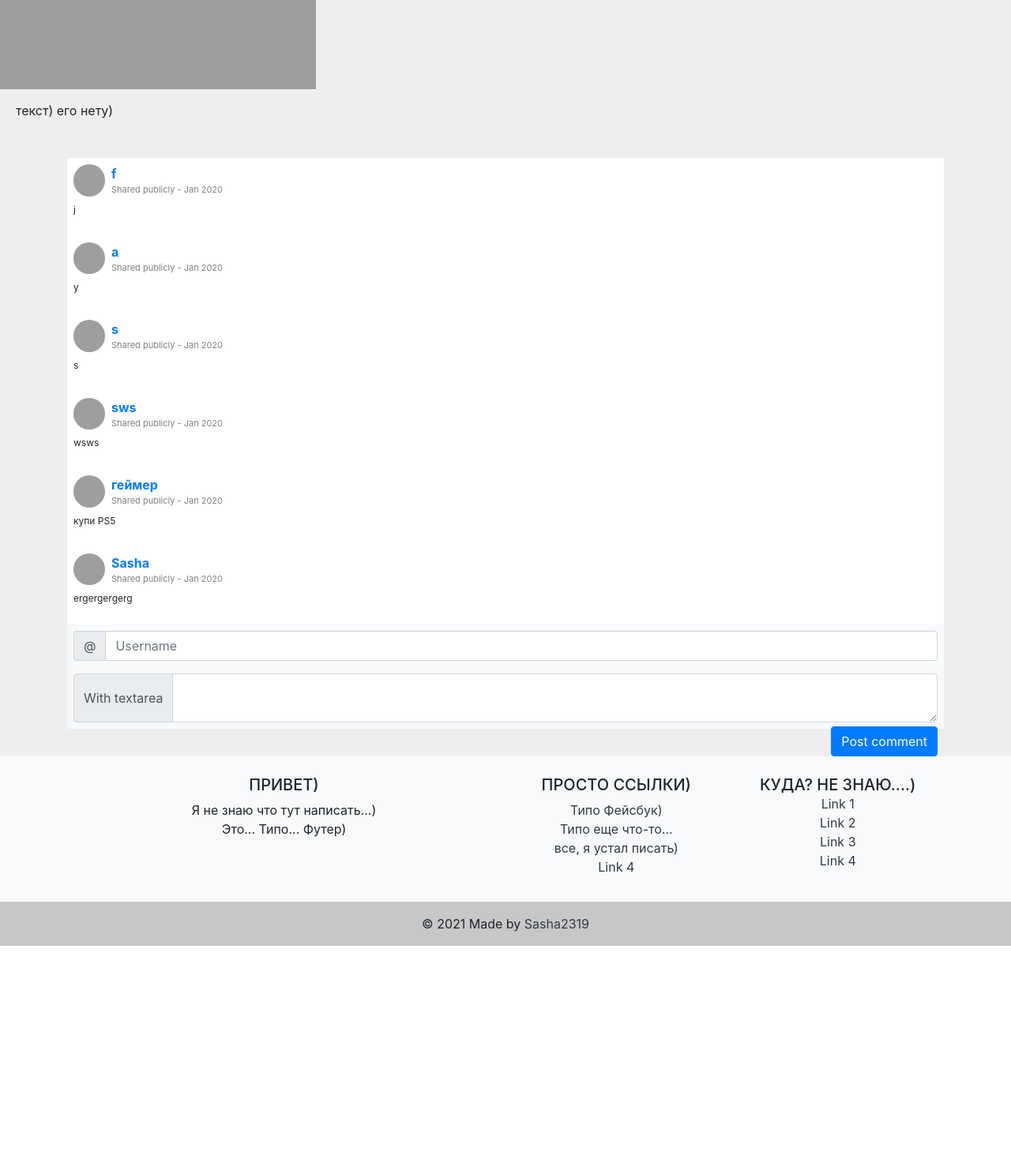
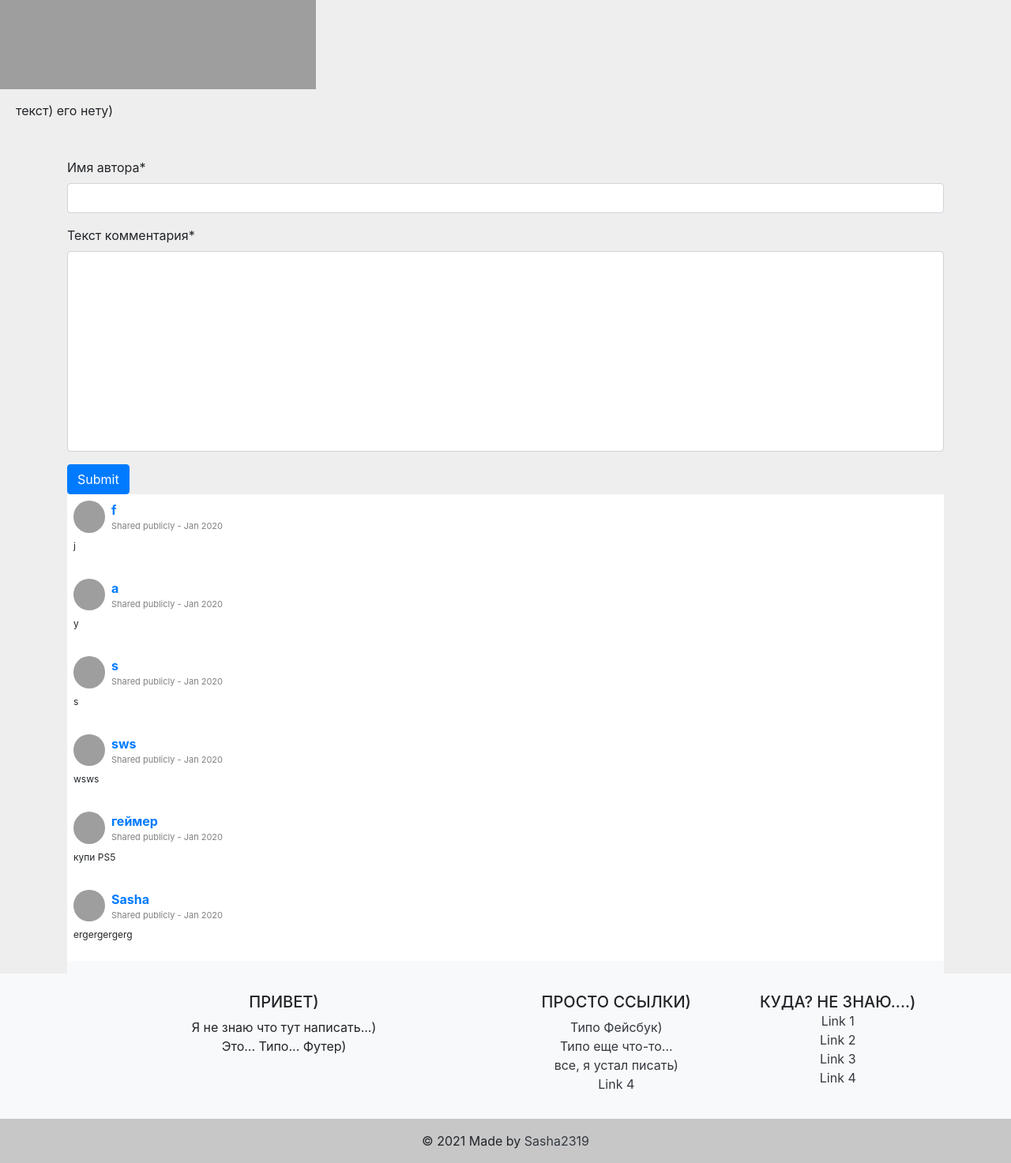
Before and after one commit to Sasha2319/Articles, a Django app: page /articles/1/ in a window 1280 px wide. Shown: the part 233-1706 px from the top of the page at 79% size. Before the commit the page ends 1431 px from the top, so only its background shows below. Run offline with Django 3.2, Linux system fonts and the light colour scheme; data comes from the database, SQL or seed files in the repository; both versions use the stored data as it was after the commit; some libraries are stand-ins or nearby versions; grey boxes are pictures that could not be loaded.

Commit message:
New comment system! Adding comments without page refreshing!

```diff
--- /dev/null
+++ b/myFirst/apps/articles/forms.py
@@ -0,0 +1,7 @@
+from django import forms
+from .models import Comment
+
+class CommentForm(forms.ModelForm):
+    class Meta:
+        model = Comment
+        fields = ('comment_author', 'comment_text')
--- a/myFirst/apps/articles/models.py
+++ b/myFirst/apps/articles/models.py
@@ -19,7 +19,7 @@ class Article(models.Model):
 
 class Comment(models.Model):
     article = models.ForeignKey(Article, on_delete=models.CASCADE)
-    comment_author = models.CharField('имя автора', max_length=50, default='1')
+    comment_author = models.CharField('имя автора', max_length=50)
     comment_text = models.TextField('текст комментария')
     # comment_pub_date = models.DateTimeField('дата публикации комментария')
 
--- a/myFirst/apps/articles/urls.py
+++ b/myFirst/apps/articles/urls.py
@@ -5,5 +5,5 @@ from . import views
 urlpatterns = [
     path('', views.index, name='index'),
     path('<int:article_id>/', views.detail, name='detail'),
-    path('<int:article_id>/leave_comment/', views.leave_comment, name='leave_comment'),
+    # path('<int:article_id>/leave_comment/', views.leave_comment, name='leave_comment'),
 ]
--- a/myFirst/apps/articles/views.py
+++ b/myFirst/apps/articles/views.py
@@ -1,23 +1,28 @@
 from django.shortcuts import render
 from .models import Article, Comment
-from django.http.response import HttpResponse, Http404, HttpResponseRedirect
+from django.http.response import HttpResponse, Http404, HttpResponseRedirect, JsonResponse
 from django.urls import reverse
-
+from .forms import CommentForm
+from django.views.decorators.csrf import csrf_exempt
+from django.template.loader import render_to_string
 
 # Create your views here.
 def index(request):
     latest_articles = Article.objects.order_by('-pub_date')
     return render(request, 'articles/list.html', {'latest_articles':latest_articles})
 
+@csrf_exempt
 def detail(request, article_id):
+    a = Article.objects.get(id=article_id)
+    form = CommentForm()
+    data = {}
+    if request.is_ajax():
+        data['comment_author'] = request.POST.get("comment_author")
+        data['comment_text'] = request.POST.get("comment_text")
+        a.comment_set.create(comment_author=data['comment_author'], comment_text=data['comment_text'])
+        return JsonResponse(data)
     article = Article.objects.get(id = article_id)
     comments_list = article.comment_set.all()
     comments = reversed(comments_list)
-    return render(request, 'articles/detail.html', {'article':article, 'comments':comments,})
-
-def leave_comment(request, article_id):
-    if request.POST.get('name') and request.POST.get('text'):
-        a = Article.objects.get(id=article_id)
-        a.comment_set.create(comment_author=request.POST.get('name'), comment_text=request.POST.get('text'))
-    b = '/' + str(article_id)
-    return HttpResponseRedirect(b)
+    # return HttpResponse("Hello")
+    return render(request, 'articles/detail.html', {'article': article, 'comments':comments, 'form': form, })
--- a/myFirst/templates/articles/detail.html
+++ b/myFirst/templates/articles/detail.html
@@ -1,5 +1,6 @@
 {% extends 'base.html' %}
-
+{% load crispy_forms_tags %}
+{% csrf_token %}
 {% block title %} {{article.article_title}} {% endblock %}
 
 {% block content %}
@@ -76,7 +77,7 @@ By {{article.author_name}}
 
 <div id="article_image">
 {% if article.article_image %}
-<img src="{{article.article_image.url}}" alt="" style="max-width: 1100px;">
+<img src="{{article.article_image.url}}" alt="" style="max-width: 1100px; max-height: 700px;">
 {% endif %}
 </div>
 
@@ -86,6 +87,18 @@ By {{article.author_name}}
 <div class="container mt-5">
     <div class="d-flex justify-content-center row">
         <div class="col-md-12">
+
+            <!-- FORM -->
+            <form id="cmForm">
+                {% csrf_token %}
+                {{form|crispy}}
+                <button type="submit" class="btn btn-primary">Submit</button>
+            </form>
+
+
+
+
+            <div id="commentsBox">
 {% for c in comments %}
 
             <div class="d-flex flex-column comment-section">
@@ -106,47 +119,19 @@ By {{article.author_name}}
             </div>
 
 {% endfor %}
-
+</div>
 {% endif %}
 <div class="bg-light p-2">
     <!-- <div class="d-flex flex-row align-items-start"><img class="rounded-circle" src="https://i.imgur.com/RpzrMR2.jpg" width="40"><textarea class="form-control ml-1 shadow-none textarea"></textarea></div> -->
 
 
-    <!-- <form action="{% url 'leave_comment' article.id %}" method="POST"></form>
-        {% csrf_token %}
-        <div class="input-group mb-3">
-            <div class="input-group-prepend">
-              <span class="input-group-text" id="basic-addon1">@</span>
-            </div>
-            <input type="text" name="name" class="form-control" required = "" placeholder="Username" aria-label="Username" aria-describedby="basic-addon1">
-          </div>
-
-          <div class="input-group mb-3">
-            <input type="text" name="text" class="form-control" required = "" placeholder="Type your comment here:" aria-label="Recipient's username" aria-describedby="basic-addon2">
-          </div>
 
 
-          <button class="btn btn-primary btn-sm shadow-none">Post comment</button>
-          <button type="submit">A</button>
-          <input type="submit" value="OK">
-    </form> -->
 
-    <form action="{% url 'leave_comment' article.id %}" method="post">
-        {% csrf_token %}
-        <div class="input-group mb-3">
-            <div class="input-group-prepend">
-              <span class="input-group-text" id="basic-addon1">@</span>
-            </div>
-            <input type="text" name="name" class="form-control" placeholder="Username" aria-label="Username" aria-describedby="basic-addon1">
-          </div>
-          <div class="input-group">
-            <div class="input-group-prepend">
-              <span class="input-group-text">With textarea</span>
-            </div>
-            <textarea name="text" class="form-control" aria-label="With textarea"></textarea>
-          </div>
-          <button type="submit" style="margin-top: 5px; position: relative; float: right;" class="btn btn-primary">Post comment</button>
-    </form>
+
+
+
+
 
 
 </div>
@@ -154,8 +139,57 @@ By {{article.author_name}}
 </div>
 </div>
 <script>
-    function postComment(){
-        window.location.href=window.location.href + 'leave_comment'
-    }
+    console.log("Hello world");
+    const form = document.getElementById("cmForm");
+    console.log(form);
+
+    const comment_author = document.getElementById("id_comment_author");
+    const comment_text = document.getElementById("id_comment_text");
+
+    const csrf = document.getElementsByName("csrfmiddlewaretoken");
+    token = csrf[0].value
+    console.log(csrf);
+    console.log(token)
+
+    fr=form.addEventListener("submit", e=>{
+        e.preventDefault()
+        const fd = new FormData()
+        fd.append('csrfmiddlewaretoken', token)
+        fd.append('comment_author', comment_author.value)
+        fd.append('comment_text', comment_text.value)
+
+        $.ajax({
+            type: 'POST',
+            url: "{% url 'detail' article.id %}",
+            enctype: 'multipart/form-data',
+            data: fd,
+            processData: false,
+            success: function(response){
+                console.log(response)
+                $(` <div class="d-flex flex-column comment-section">
+                <div class="bg-white p-2">
+                    <div class="d-flex flex-row user-info"><img class="rounded-circle" src="https://i.imgur.com/RpzrMR2.jpg" width="40">
+                        <div class="d-flex flex-column justify-content-start ml-2"><span class="d-block font-weight-bold name">${response.comment_author}</span><span class="date text-black-50">Shared publicly - Jan 2020</span></div>
+                    </div>
+                    <div class="mt-2">
+                        <p class="comment-text">${response.comment_text}</p>
+                    </div>
+                </div>
+                <div class="bg-white">
+                    <div class="d-flex flex-row fs-12">
+
+                    </div>
+                </div>
+
+            </div>`).insertAfter("#cmForm")
+            $("input").val("")
+            $("textarea").val("")
+
+            },
+            cache: false,
+            contentType: false,
+        })
+    })
+
 </script>
 {% endblock %}
--- a/myFirst/templates/base.html
+++ b/myFirst/templates/base.html
@@ -1,11 +1,13 @@
+
 <!DOCTYPE html>
 <html lang="en">
 <head>
     <title>{% block title %}Мой сайт{% endblock %}</title>
+    <script src="https://ajax.googleapis.com/ajax/libs/jquery/2.2.0/jquery.min.js"></script>
     <link rel="stylesheet" href="https://cdn.jsdelivr.net/npm/bootstrap@4.6.0/dist/css/bootstrap.min.css" integrity="sha384-B0vP5xmATw1+K9KRQjQERJvTumQW0nPEzvF6L/Z6nronJ3oUOFUFpCjEUQouq2+l" crossorigin="anonymous">
     <script src="https://cdn.jsdelivr.net/npm/bootstrap@4.6.0/dist/js/bootstrap.bundle.min.js" integrity="sha384-Piv4xVNRyMGpqkS2by6br4gNJ7DXjqk09RmUpJ8jgGtD7zP9yug3goQfGII0yAns" crossorigin="anonymous"></script>
-    <script src="https://ajax.googleapis.com/ajax/libs/jquery/2.2.0/jquery.min.js"></script>
-    <link rel="stylesheet" href="articles/assets/css/comments.css">
+
+
     <link href="https://maxcdn.bootstrapcdn.com/font-awesome/4.3.0/css/font-awesome.min.css" rel="stylesheet">
 </head>
 <body>
--- a/myFirst/urls.py
+++ b/myFirst/urls.py
@@ -16,7 +16,7 @@ Including another URLconf
 from django.contrib import admin
 from django.urls import path, include
 from django.conf.urls.static import static
-from  django.conf import settings
+from django.conf import settings
 
 urlpatterns = [
     path('articles/', include('articles.urls')),
```
Also changed, not shown: myFirst/settings.py (+8 -1 lines), db.sqlite3, myFirst/apps/articles/admin.py (line endings or trailing spaces), myFirst/apps/articles/migrations/0004_auto_20210322_2240.py (added), myFirst/media/img/4f87e7c09d2dfd9f194c2e20e7e33caf.jpg (added), myFirst/media/img/Python.svg.png (added).
